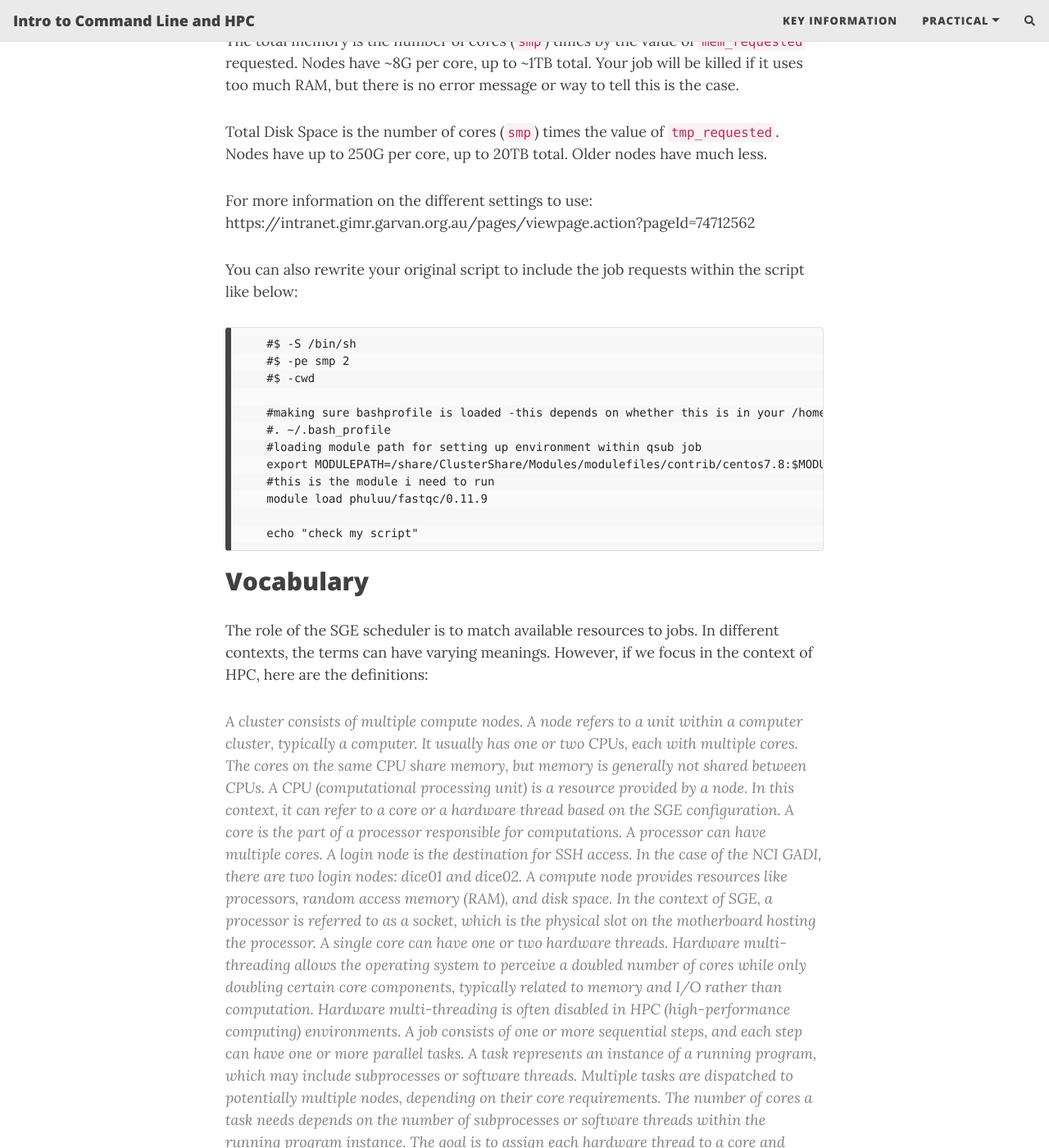
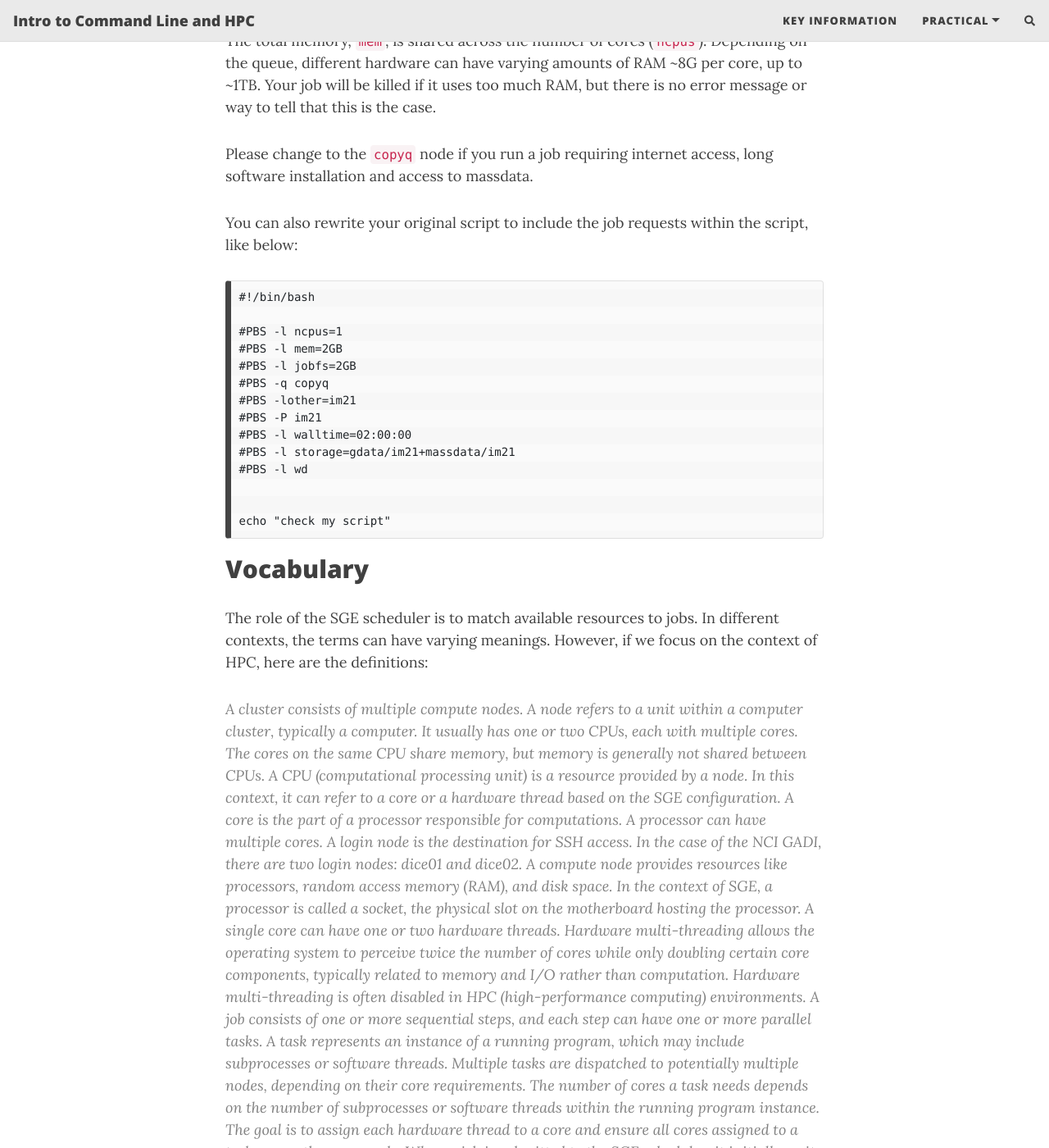
Before and after one commit to theheking/intro-to-command-line-hpc, a Jekyll site: the page built from practical_overview/7A_Writing_Scripts_workingwithdata.md, in a window 1280 px wide and 1400 px high, scrolled down 3334 px. Shown: the whole window at 82% size. Built offline with Jekyll 4.4.1, drawn with Linux system fonts in a browser that asks for light colours; nearby versions of some CDN libraries; comment, search, counter and statistics services are not loaded; some of the changed text lies outside the part shown.

Commit message:
Update 7A_Writing_Scripts_workingwithdata.md

```diff
--- a/practical_overview/7A_Writing_Scripts_workingwithdata.md
+++ b/practical_overview/7A_Writing_Scripts_workingwithdata.md
@@ -35,19 +35,18 @@ For a more in-depth understanding of the NCI GADI, please navigate through the i
 
     man qsub
 
-
 We will not be going into a deep dive into high-performance computers. In essence, compute nodes are just high-performance computers. Made up of multiple fast CPUs (computational processing units), extra RAM (random access memory) and you can request whatever your analysis requires.
 
 The login node is not particularly powerful and is shared by all logged-in users. Never run computationally intensive jobs there!!
 
-The "polite" thing to do is to request an interactive node, or submit a job. For debugging code before "submitting a job", form an interactive session. An interactive job is a session on a compute node with the required physical resources for the period of time requested.  There are different nodes with different hardware, e.g. different types of CPUs, amount of memory and GPUs.
+The "polite" thing to do is to request an interactive node, or submit a job. For debugging code before "submitting a job", form an interactive session. An interactive job is a session on a compute node with the required physical resources for the period requested.  There are different nodes with different hardware, e.g. different types of CPUs, amount of memory and GPUs.
 
 
 To request an interactive job, use the function `qsub -I`. Default sessions will have 1 CPU core, 1GB and 1 hour.
 
-![QSUB](../assets/img/interactive.png)
+![QSUB](../assets/img/nci.png)
 
-For example, the following two commands. The first provides a default session, the second provides a session of 100GB of RAM memory shared across 12 CPUs and 50GB of temporary local disk storage used for intermediate files. You can tell when an interactive job has started when you see the node's name, from gadi-login-09 to gadi-cpu-clx-1547, and the name of the server your job is running on.
+For example, the following two commands. The first provides a default session, the second provides a session of 100GB of RAM shared across 12 CPUs and 50GB of temporary local disk storage used for intermediate files. You can tell when an interactive job has started when you see the node's name, from gadi-login-09 to gadi-cpu-clx-1547, and the name of the server your job is running on.
 
     [hk1145@gadi-login-09 hk1145]$ qsub -I -q normal -P im21 -l walltime=00:05:00,ncpus=12,ngpus=0,mem=100GB,jobfs=50GB,storage=gdata/im21
     qsub: waiting for job 140645703.gadi-pbs to start
@@ -80,60 +79,57 @@ You must now edit your bad-reads-script.sh to have the same format as below.
 ![QSUB](../assets/img/batch.png)
 
 
-This script can be now be submitted to the cluster with qsub and it will become a job and be assigned to a queue.
+This script can now be submitted to the cluster with qsub, and it will become a job and be assigned to a queue.
 
-    $ qsub /[location]/bad-reads-script.sh
+    $ ls /scratch/im21/[your_userid]/bad-reads-script.sh
 
 As with interactive jobs, the -l (lowercase L) flag can be used to specify resource requirements for the job:
 
-    $ qsub -cwd -M hking@garvan.org.au -b y -N name_of_job -pe smp 4 -l mem_requested=4.5G,tmp_requested=13.5G /[location]/bad-reads-script.sh
+    $ qsub -l ncpus=1,mem=2GB,jobfs=2GB,walltime=02:00:00,storage=gdata/im21+massdata/im21,wd -q normal -lother=mdss -P im21 /scratch/im21/[your_userid]/bad-reads-script.sh
+
+Memory is what your computer uses to store data temporarily. This is called RAM (random access memory), which is hardware that allows the computer to efficiently perform more than one task at a time. Disk space refers to hard drive storage, while storage is where you save files permanently.
+
+The total memory, `mem`, is shared across the number of cores (`ncpus`). Depending on the queue, different hardware can have varying amounts of RAM ~8G per core, up to ~1TB. Your job will be killed if it uses too much RAM, but there is no error message or way to tell that this is the case.
+
+Please change to the `copyq` node if you run a job requiring internet access, long software installation and access to massdata.
+
+You can also rewrite your original script to include the job requests within the script, like below:
+
+    #!/bin/bash
+
+    #PBS -l ncpus=1
+    #PBS -l mem=2GB
+    #PBS -l jobfs=2GB
+    #PBS -q copyq
+    #PBS -lother=im21
+    #PBS -P im21
+    #PBS -l walltime=02:00:00
+    #PBS -l storage=gdata/im21+massdata/im21
+    #PBS -l wd
 
 
-Memory is what your computer uses to store data temporarily. This is called RAM (random access memory) which is hardware that allows the computer to efficiently perform more than one task at a time. Disk space refers to hard drive storage while storage is where you save files permanently.
-
-The total memory is the number of cores (`smp`) times by the value of `mem_requested` requested. Nodes have ~8G per core, up to ~1TB total. Your job will be killed if it uses too much RAM, but there is no error message or way to tell this is the case.
-
-Total Disk Space is the number of cores (`smp`) times the value of `tmp_requested`. Nodes have up to 250G per core, up to 20TB total. Older nodes have much less.
-
-
-For more information on the different settings to use:
-https://intranet.gimr.garvan.org.au/pages/viewpage.action?pageId=74712562
-
-You can also rewrite your original script to include the job requests within the script like below:
-
-        #$ -S /bin/sh
-        #$ -pe smp 2
-        #$ -cwd
-
-        #making sure bashprofile is loaded -this depends on whether this is in your /home/user/ folder
-        #. ~/.bash_profile
-        #loading module path for setting up environment within qsub job
-        export MODULEPATH=/share/ClusterShare/Modules/modulefiles/contrib/centos7.8:$MODULEPATH
-        #this is the module i need to run
-        module load phuluu/fastqc/0.11.9
-
-        echo "check my script"
+    echo "check my script"
 
 
 Vocabulary
 -----------
 The role of the SGE scheduler is to match available resources to jobs.
-In different contexts, the terms can have varying meanings. However, if we focus in the context of HPC, here are the definitions:
+In different contexts, the terms can have varying meanings. However, if we focus on the context of HPC, here are the definitions:
 > A *cluster* consists of multiple compute nodes.
 > A *node* refers to a unit within a computer cluster, typically a computer. It usually has one or two CPUs, each with multiple cores. The cores on the same CPU share memory, but memory is generally not shared between CPUs.
 > A *CPU (computational processing unit)* is a resource provided by a node. In this context, it can refer to a core or a hardware thread based on the SGE configuration.
 > A core is the part of a processor responsible for computations. A processor can have multiple cores.
 > A login node is the destination for SSH access. In the case of the NCI GADI, there are two login nodes: dice01 and dice02.
 > A compute node provides resources like processors, random access memory (RAM), and disk space.
-> In the context of SGE, a processor is referred to as a socket, which is the physical slot on the motherboard hosting the processor. A single core can have one or two hardware threads. Hardware multi-threading allows the operating system to perceive a doubled number of cores while only doubling certain core components, typically related to memory and I/O rather than computation. Hardware multi-threading is often disabled in HPC (high-performance computing) environments.
+> In the context of SGE, a processor is called a socket, the physical slot on the motherboard hosting the processor. A single core can have one or two hardware threads. Hardware multi-threading allows the operating system to perceive twice the number of cores while only doubling certain core components, typically related to memory and I/O rather than computation. Hardware multi-threading is often disabled in HPC (high-performance computing) environments.
 > A *job* consists of one or more sequential steps, and each step can have one or more parallel tasks. A task represents an instance of a running program, which may include subprocesses or software threads.
-> Multiple tasks are dispatched to potentially multiple nodes, depending on their core requirements. The number of cores a task needs depends on the number of subprocesses or software threads within the running program instance. The goal is to assign each hardware thread to a core and ensure that all cores assigned to a task are on the same node.
+> Multiple tasks are dispatched to potentially multiple nodes, depending on their core requirements. The number of cores a task needs depends on the number of subprocesses or software threads within the running program instance. The goal is to assign each hardware thread to a core and ensure all cores assigned to a task are on the same node.
 > When a job is submitted to the SGE scheduler, it initially waits in the queue before being executed on the compute nodes. The duration spent in the queue is referred to as the queue time, while the time it takes for the job to run on the compute nodes is called the execution time.
 
 
 
 ### Extension task
-Check the memory for each node.
+Could you check the memory for each node?
 
     qstat -F | grep 'mem\|local'
 
```
